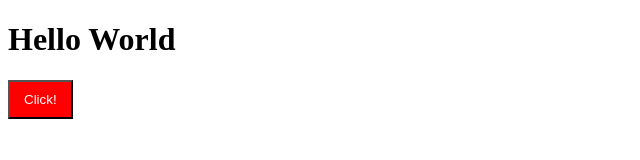
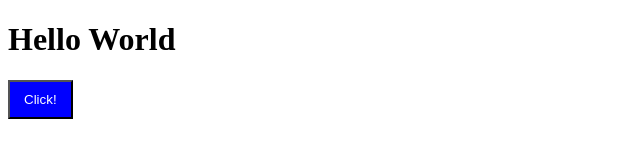
Before and after one commit to mfaisalafandi/kerjasama, a plain HTML site: page index.html in a window 1280 px wide. Shown: the whole page, without its empty margins (0-640 px from the left). Drawn offline with Linux system fonts and the light colour scheme.

Commit message:
Change color, use class btn-primary

```diff
--- a/index.html
+++ b/index.html
@@ -9,7 +9,7 @@
 
 	<h1>Hello World</h1>
 
-	<button class="btn btn-danger">Click!</button>
+	<button class="btn btn-primary">Click!</button>
 
 </body>
 </html>
--- a/style.css
+++ b/style.css
@@ -10,3 +10,7 @@
 .btn-success {
 	background-color: green;
 }
+
+.btn-primary {
+	background-color: blue;
+}
```
